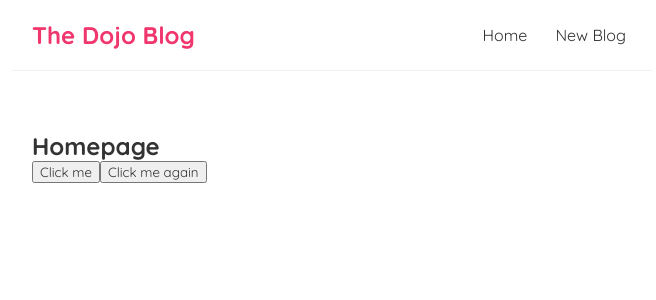
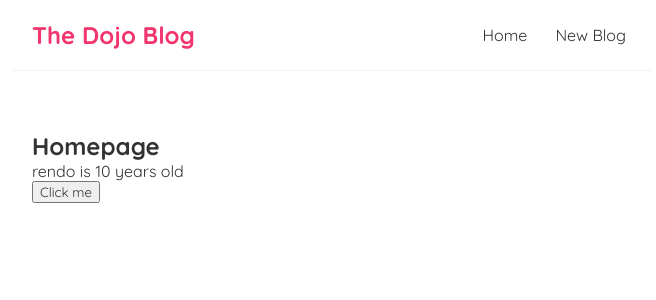
Before and after one commit to rendoruiz/reactjs-workspace, a React (Create React App) app in the folder thenetninja-dojo-blog/: page / in a window 1280 px wide. Shown: the top 300 px of the page, without its empty margins (308-964 px from the left). Built offline with nearby package versions, Linux system fonts and the light colour scheme; the HTML template or start-up script is replaced by a standard one.

Commit message:
#8 states

```diff
--- a/thenetninja-dojo-blog/src/home.js
+++ b/thenetninja-dojo-blog/src/home.js
@@ -1,18 +1,20 @@
+import { useState } from 'react';
+
 const Home = () => {
+  // variable and setter
+  const [name, setName] = useState('rendo');
+  const [age, setAge] = useState(10);
 
-  const handleClick = (e) => {
-    console.log('hello!', e);
-  }
-
-  const handleClickAgain = (name, e) => {
-    console.log('hello! ' + name, e.target);
+  const handleClick = () => {
+    setName('odner')
+    setAge(20)
   }
 
   return (
     <div className="home">
       <h2>Homepage</h2>
+      <p>{ name } is { age } years old</p>
       <button onClick={handleClick}>Click me</button>
-      <button onClick={(e) => handleClickAgain('heyyo', e)}>Click me again</button>
     </div>
    );
 }
```
